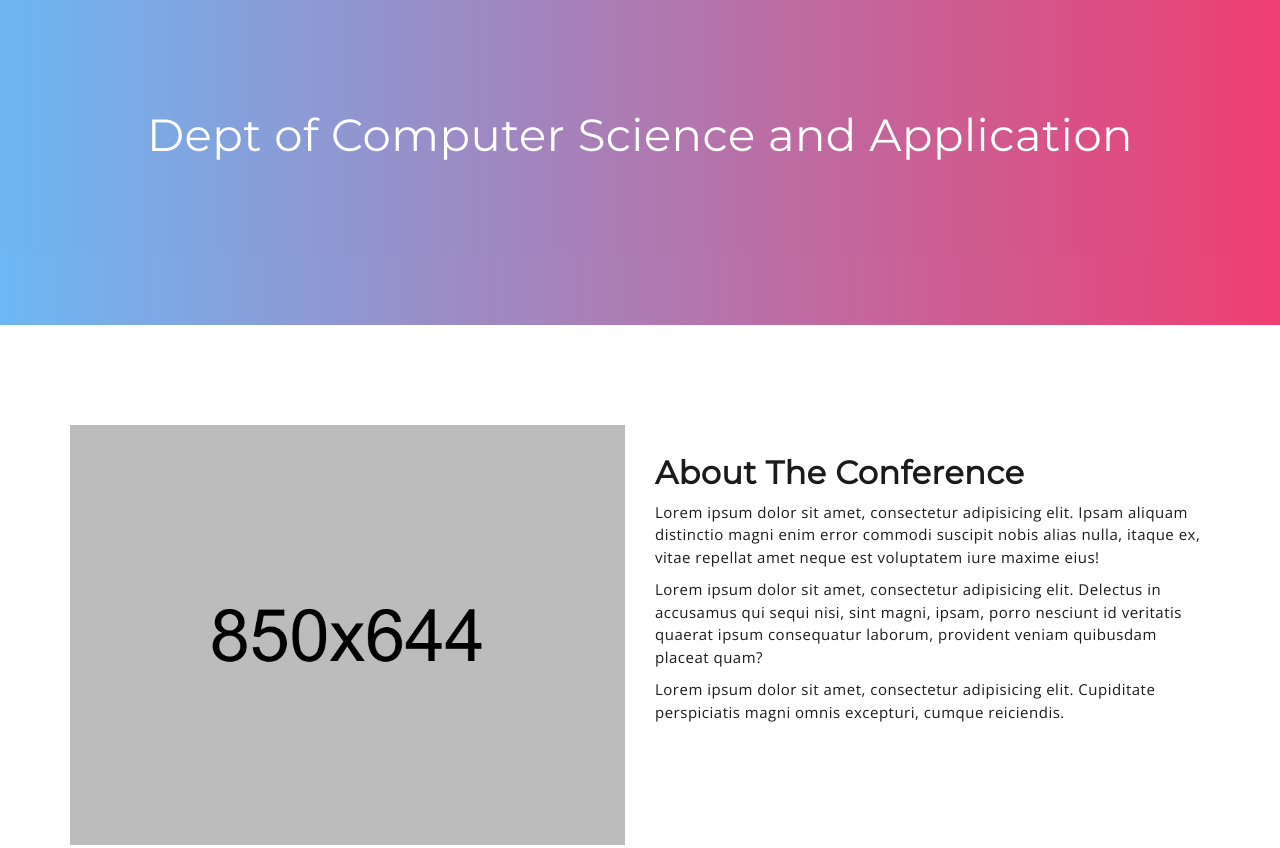
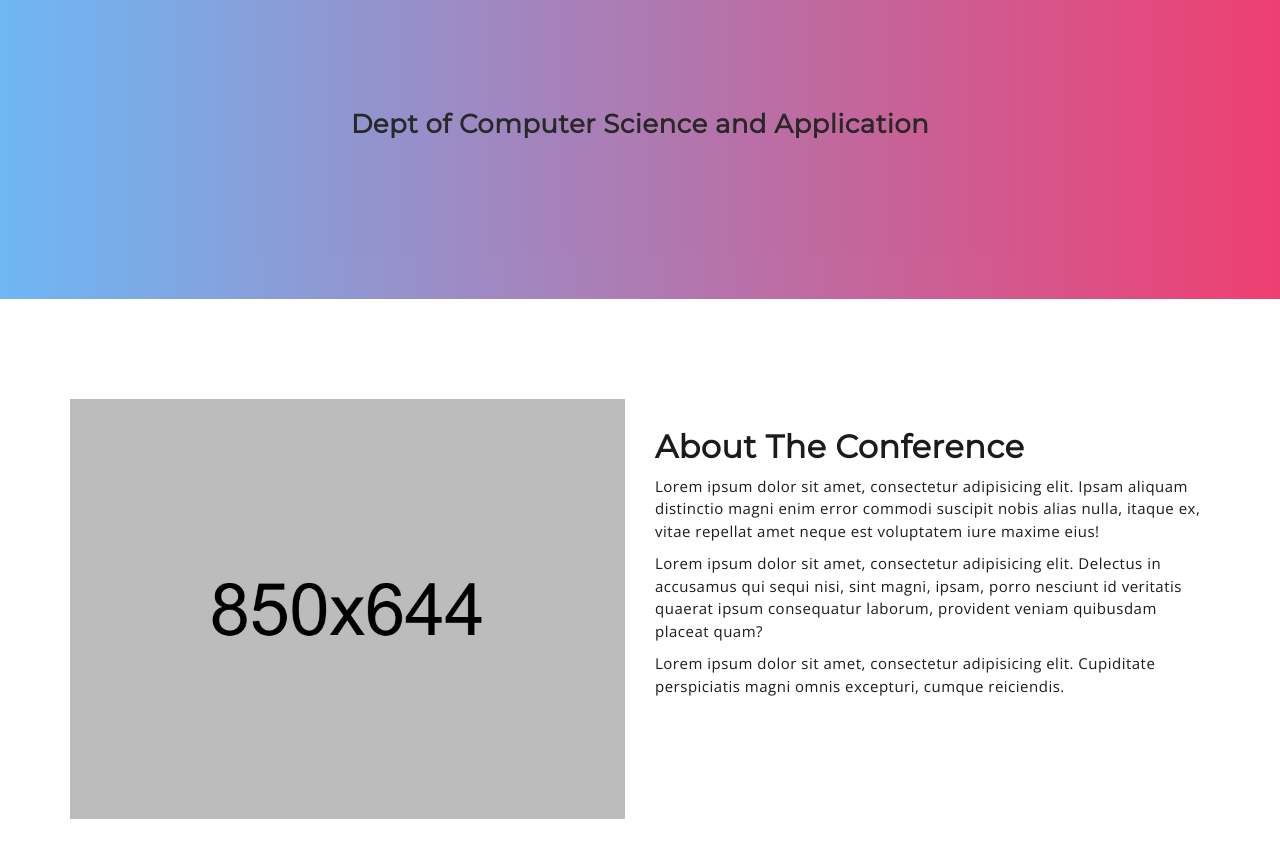
Before and after one commit to waribambhaskar/cscpandu1.github.io, a plain HTML site: page index.html in a window 1280 px wide. Shown: the top 848 px of the page. Drawn offline with nearby package versions, Linux system fonts and the light colour scheme.

Commit message:
Add files via upload

```diff
--- a/index.html
+++ b/index.html
@@ -95,7 +95,7 @@
 
 						<div class="mu-hero-featured-content">
 
-							<h1>Dept of Computer Science and Application</h1>
+							<h3>Dept of Computer Science and Application</h3>
 
 
 
```
